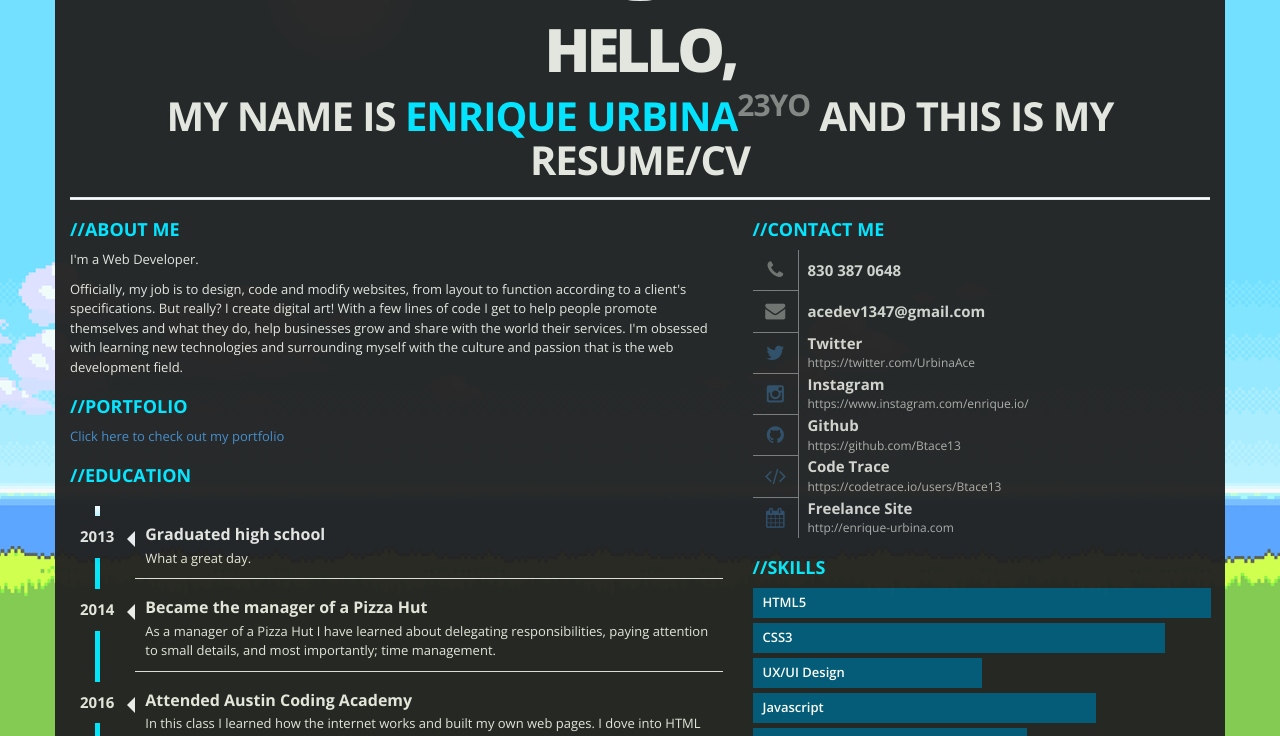
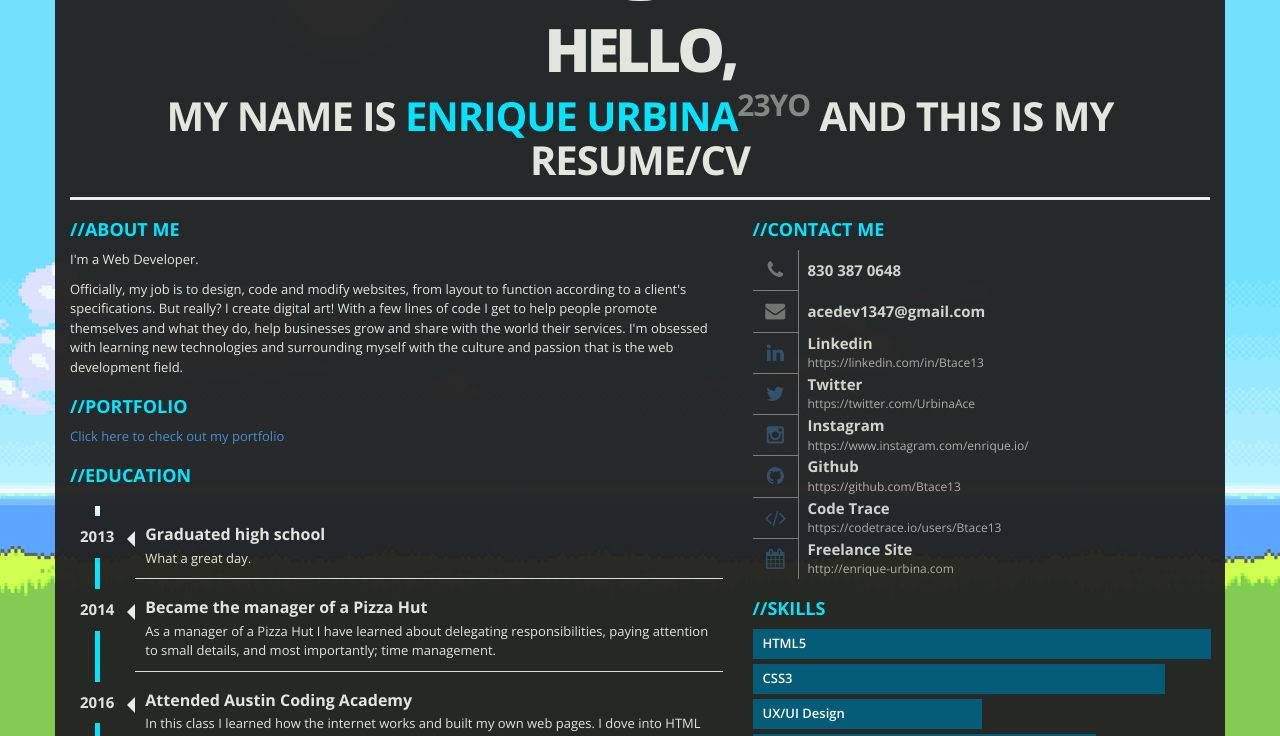
Before and after one commit to Btace13/PersonalSite, a Jekyll site: the page built from index.html, in a window 1280 px wide and 900 px high, cut to the strip 164-900 px from the top of the window. Built offline with Jekyll 4.4.1, drawn with Linux system fonts in a browser that asks for light colours.

Commit message:
added linkedin

```diff
--- a/_includes/contact.html
+++ b/_includes/contact.html
@@ -9,6 +9,11 @@
               <div class="icon pull-left text-center"><span class="fa fa-envelope fa-fw"></span></div>
               <div class="title only pull-right">acedev1347@gmail.com</div>
             </div>
+            <div class="contact-item">
+                <div class="icon pull-left text-center"><a href="https://linkedin.com/in/btace13" target="_blank"><span class="fa fa-linkedin fa-fw"></span></a></div>
+                <div class="title pull-right">Linkedin</div>
+                <div class="description pull-right">https://linkedin.com/in/Btace13</div>
+              </div>
             <div class="contact-item">
               <div class="icon pull-left text-center"><a href="https://twitter.com/UrbinaAce" target="_blank"><span class="fa fa-twitter fa-fw"></span></a></div>
               <div class="title pull-right">Twitter</div>
```
